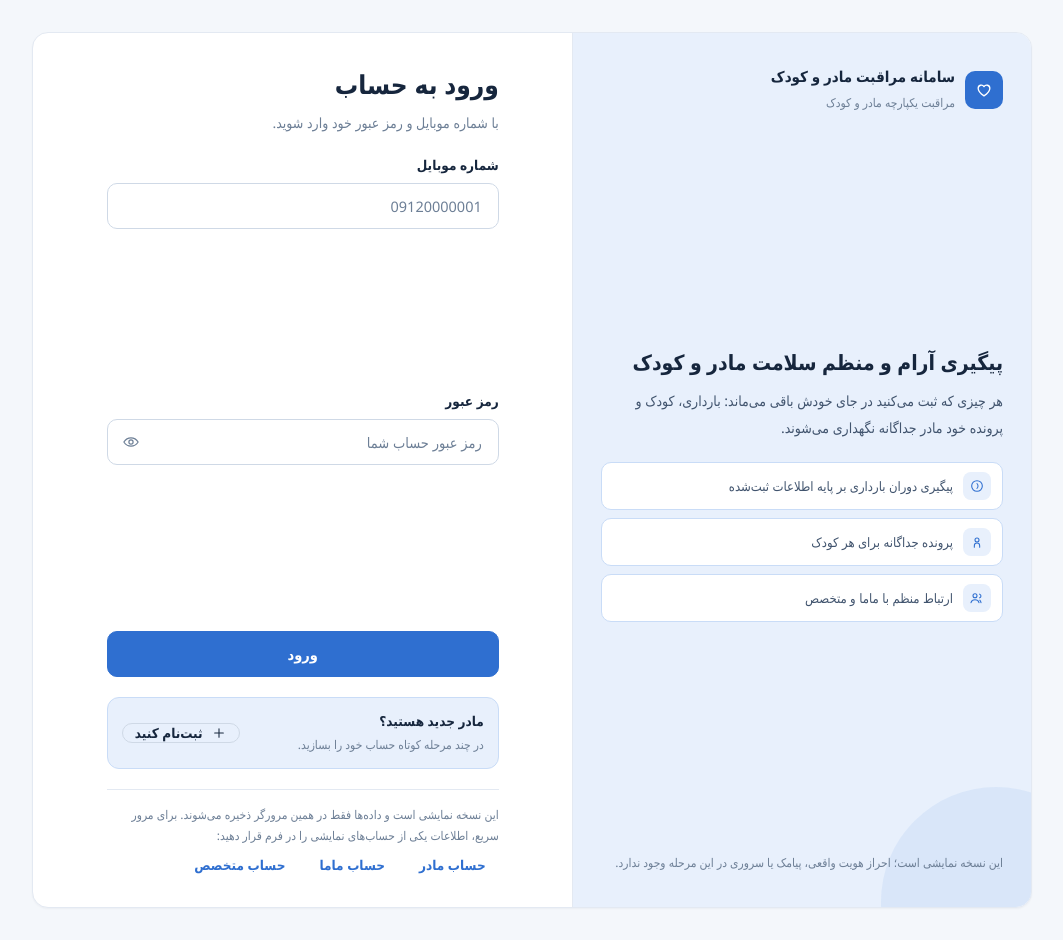
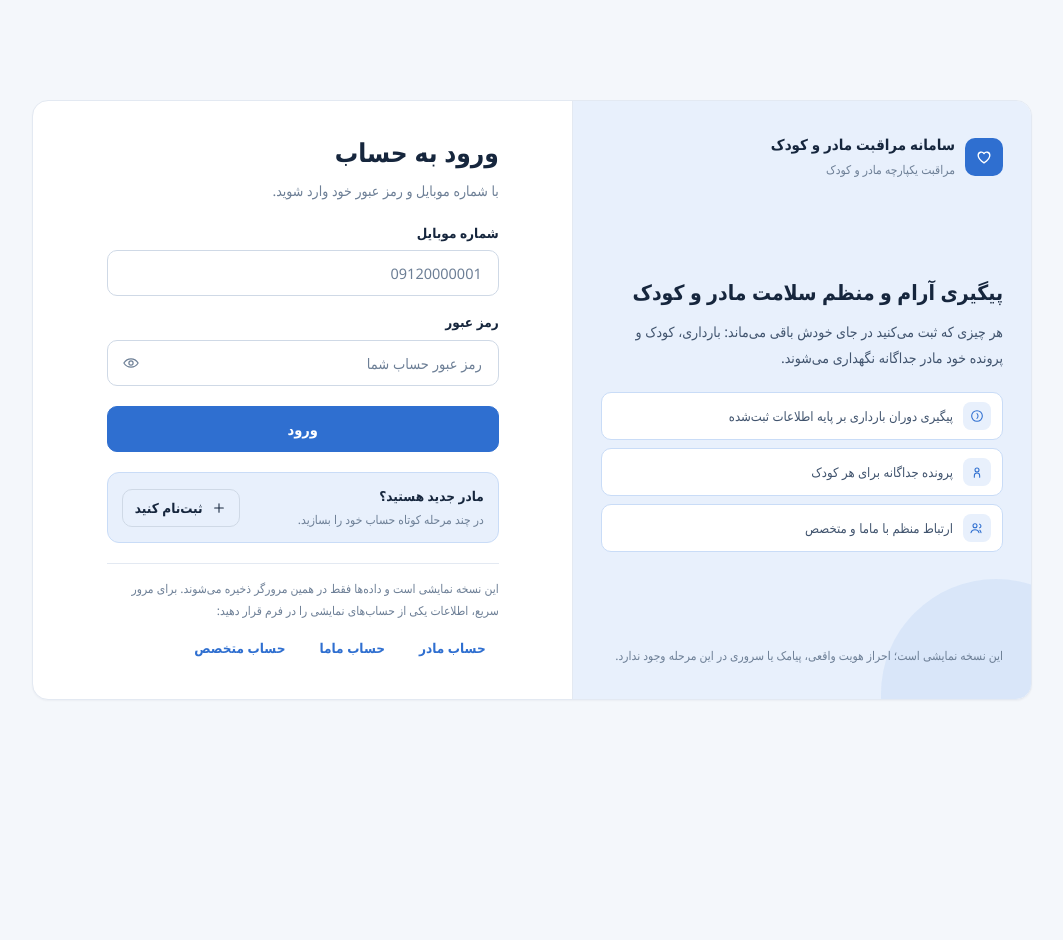
Before and after one commit to Parsa-web/Bardari, a React (Vite) app: page /#/login in a window 1280 px wide. Shown: the whole page, without its empty margins (108-1171 px from the left). After the commit the page ends 800 px from the top, so only its background shows below. Built offline with nearby package versions, Linux system fonts and the light colour scheme; a small style sheet from the web is missing.

Commit message:
fix(auth): stop .field flex-basis from stretching auth fields vertically

```diff
--- a/src/styles/auth.css
+++ b/src/styles/auth.css
@@ -110,6 +110,7 @@
 	font-size: 13px;
 	line-height: 1.7;
 	color: var(--text-soft);
+	flex: 0 0 auto;
 }
 
 .authx__point-icon {
@@ -144,6 +145,19 @@
 	display: flex;
 	flex-direction: column;
 	gap: 20px;
+}
+
+/*
+ * مهم: در فایل مشترک components.css قانون «.field { flex: 1 1 220px }» وجود دارد که
+ * برای ردیف‌های افقی فرم در داشبورد لازم است، اما در این ستون عمودی روی «ارتفاع»
+ * اعمال می‌شود و هر فیلد را تا ۲۲۰px می‌کشد. اینجا همه فرزندان ستون به اندازه
+ * محتوای خودشان محدود می‌شوند تا فاصله‌ها فقط از gap بیاید.
+ */
+.authx__form > *,
+.authx__fields > *,
+.authx__actions > *,
+.authx__summary > * {
+	flex: 0 0 auto;
 }
 
 .authx__head {
@@ -183,6 +197,8 @@
 	flex-direction: column;
 	gap: 6px;
 	margin: 0;
+	flex: 0 0 auto;
+	flex-basis: auto;
 }
 
 .authx .field__label {
@@ -202,15 +218,18 @@
 .authx .input {
 	height: 46px;
 	min-height: 46px;
+	max-height: 46px;
 	border-radius: 10px;
 	font-size: 14.5px;
 	box-sizing: border-box;
+	flex: 0 0 auto;
 }
 
 .authx .input-group {
 	display: flex;
 	align-items: center;
 	position: relative;
+	flex: 0 0 auto;
 }
 
 .authx .input-group .input {
@@ -224,17 +243,19 @@
 	border-radius: 10px;
 	font-size: 14.5px;
 	font-weight: 600;
+	flex: 0 0 auto;
 }
 
 .authx .btn--sm {
-	height: auto;
-	min-height: 0;
+	height: 38px;
+	min-height: 38px;
 	font-size: 13.5px;
 }
 
 .authx .alert {
 	font-size: 13px;
 	line-height: 1.8;
+	flex: 0 0 auto;
 }
 
 .authx__actions {
@@ -304,6 +325,7 @@
 	font-size: 12.5px;
 	color: var(--muted);
 	line-height: 1.6;
+	flex: 0 0 auto;
 }
 
 .authx__step-num {
@@ -402,6 +424,10 @@
 	gap: 14px;
 }
 
+.authx__success > * {
+	flex: 0 0 auto;
+}
+
 .authx__success-icon {
 	width: 44px;
 	height: 44px;
```
